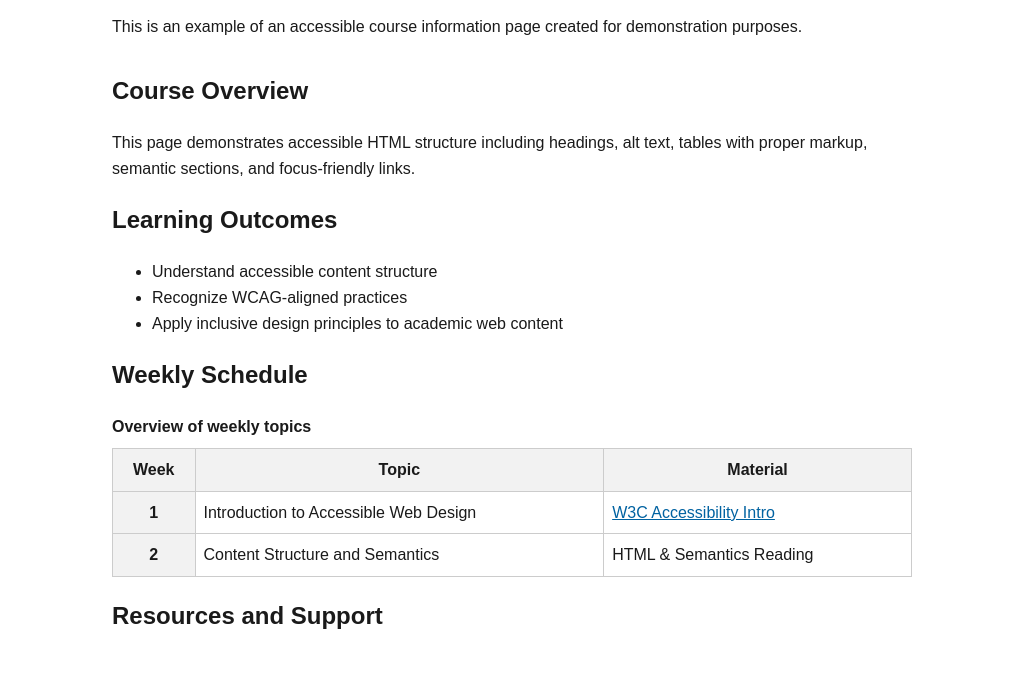
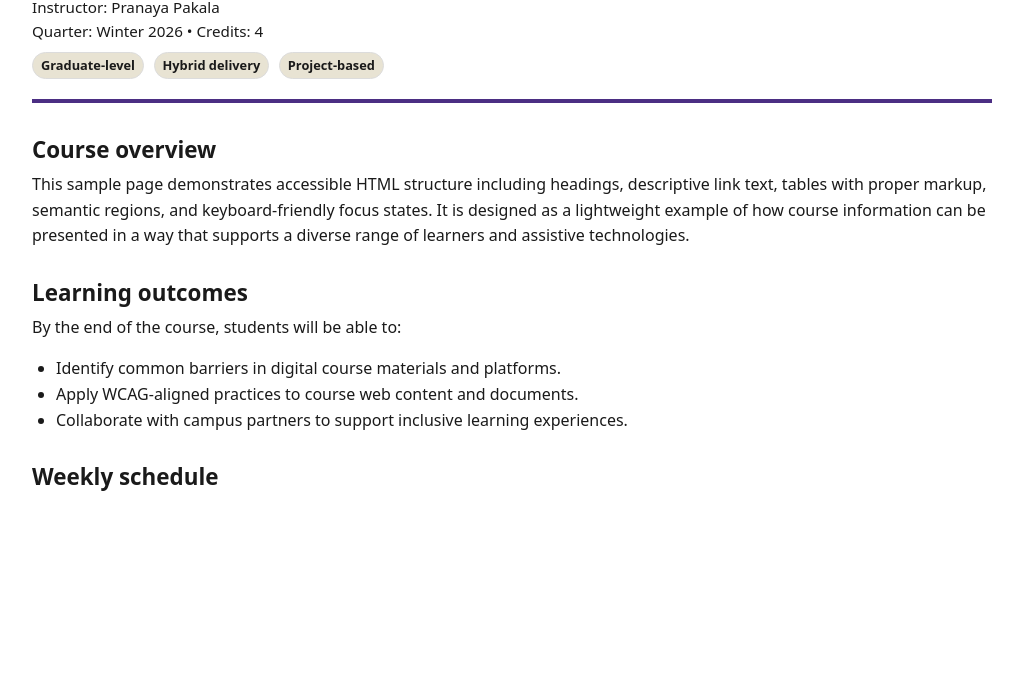
Before and after one commit to pranayapakhal/IMT-598G-Accessibile-version, a plain HTML site: page index.html in a window 1280 px wide. Shown: the part 100-800 px from the top of the page, without its empty margins (128-1151 px from the left). Drawn offline with Linux system fonts and the light colour scheme.

Commit message:
Update index.html

```diff
--- a/index.html
+++ b/index.html
@@ -3,105 +3,214 @@
 <head>
   <meta charset="UTF-8" />
   <meta name="viewport" content="width=device-width, initial-scale=1" />
-  <title>IMT 598G – Accessible Course Sample</title>
+  <title>IMT 598G – Accessible Course Page Sample</title>
+
+  <!-- Basic WCAG-friendly styling -->
   <style>
+    :root {
+      /* UW-ish but high contrast */
+      --color-bg: #ffffff;
+      --color-text: #1a1a1a;
+      --color-primary: #4b2e83;   /* husky purple */
+      --color-accent: #e8e3d3;    /* soft gold */
+      --color-border: #dcdcdc;
+      --color-focus: #ffb600;     /* strong focus outline */
+    }
+
+    * {
+      box-sizing: border-box;
+    }
+
     body {
-      font-family: Arial, sans-serif;
+      margin: 0;
+      padding: 1.5rem;
+      font-family: system-ui, -apple-system, "Segoe UI", Arial, sans-serif;
       line-height: 1.6;
-      max-width: 800px;
-      margin: auto;
-      padding: 20px;
-      background-color: #ffffff;
-      color: #1a1a1a;
+      background-color: var(--color-bg);
+      color: var(--color-text);
     }
-    header, footer {
-      margin-bottom: 2rem;
+
+    header,
+    main,
+    footer {
+      max-width: 960px;
+      margin: 0 auto 2rem auto;
     }
-    h1, h2, h3 {
-      font-weight: bold;
+
+    h1,
+    h2,
+    h3 {
+      font-weight: 700;
+      line-height: 1.3;
     }
+
+    h1 {
+      font-size: 2rem;
+      margin-bottom: 0.5rem;
+    }
+
+    h2 {
+      font-size: 1.4rem;
+      margin-top: 1.8rem;
+      margin-bottom: 0.5rem;
+    }
+
+    h3 {
+      font-size: 1.1rem;
+      margin-top: 1.2rem;
+      margin-bottom: 0.3rem;
+    }
+
+    p {
+      margin-top: 0;
+      margin-bottom: 0.8rem;
+    }
+
+    ul {
+      padding-left: 1.5rem;
+    }
+
+    a {
+      color: #015c89; /* blue with good contrast */
+      text-decoration: underline;
+    }
+
+    a:focus,
+    button:focus,
+    input:focus {
+      outline: 3px solid var(--color-focus);
+      outline-offset: 2px;
+    }
+
+    /* Skip link: visible on keyboard focus */
+    .skip-link {
+      position: absolute;
+      left: -999px;
+      top: 0;
+      padding: 0.5rem 0.75rem;
+      background-color: var(--color-primary);
+      color: #ffffff;
+      z-index: 100;
+    }
+
+    .skip-link:focus {
+      left: 0.75rem;
+      top: 0.75rem;
+    }
+
+    header {
+      border-bottom: 4px solid var(--color-primary);
+      padding-bottom: 0.75rem;
+    }
+
+    .course-meta {
+      margin-bottom: 0.5rem;
+      font-size: 0.95rem;
+    }
+
+    .pill {
+      display: inline-block;
+      padding: 0.15rem 0.5rem;
+      margin-right: 0.35rem;
+      border-radius: 999px;
+      background-color: var(--color-accent);
+      border: 1px solid var(--color-border);
+      font-size: 0.8rem;
+      font-weight: 600;
+    }
+
+    /* Table styling with clear borders and caption */
     table {
       width: 100%;
       border-collapse: collapse;
-      margin-top: 1rem;
+      margin-top: 0.75rem;
+      margin-bottom: 1.5rem;
     }
-    th, td {
-      border: 1px solid #cccccc;
-      padding: 8px;
+
+    th,
+    td {
+      border: 1px solid var(--color-border);
+      padding: 0.6rem;
+      text-align: left;
+      vertical-align: top;
     }
-    th {
-      background-color: #f2f2f2;
-      font-weight: bold;
+
+    thead th {
+      background-color: #f5f5f5;
     }
+
     caption {
-      text-align: left;
-      font-weight: bold;
-      padding-bottom: 8px;
+      caption-side: top;
+      padding-bottom: 0.35rem;
+      font-weight: 700;
     }
-    a {
-      color: #0062a1;
+
+    /* Responsive layout */
+    @media (max-width: 640px) {
+      body {
+        padding: 1rem;
+      }
+
+      table,
+      thead,
+      tbody,
+      th,
+      td,
+      tr {
+        font-size: 0.9rem;
+      }
     }
-    a:focus {
-      outline: 2px solid #ffb600;
-      outline-offset: 2px;
+
+    footer {
+      border-top: 1px solid var(--color-border);
+      padding-top: 0.75rem;
+      font-size: 0.85rem;
+      color: #555555;
     }
   </style>
 </head>
 
 <body>
-
-  <a href="#main-content" class="skip-link" style="position:absolute;left:-999px;top:auto;width:1px;height:1px;overflow:hidden;">
+  <!-- Keyboard skip link -->
+  <a class="skip-link" href="#main-content">
     Skip to main content
   </a>
 
   <header>
     <h1>IMT 598G – Accessible Course Page Sample</h1>
-    <p>This is an example of an accessible course information page created for demonstration purposes.</p>
+    <p class="course-meta">
+      Instructor: <span aria-label="Instructor name">Pranaya Pakala</span><br />
+      Quarter: Winter 2026 • Credits: 4
+    </p>
+    <p class="course-meta" aria-label="Course attributes">
+      <span class="pill">Graduate-level</span>
+      <span class="pill">Hybrid delivery</span>
+      <span class="pill">Project-based</span>
+    </p>
   </header>
 
   <main id="main-content">
     <section aria-labelledby="overview-heading">
-      <h2 id="overview-heading">Course Overview</h2>
+      <h2 id="overview-heading">Course overview</h2>
       <p>
-        This page demonstrates accessible HTML structure including headings, alt text,
-        tables with proper markup, semantic sections, and focus-friendly links.
+        This sample page demonstrates accessible HTML structure including headings,
+        descriptive link text, tables with proper markup, semantic regions, and
+        keyboard-friendly focus states. It is designed as a lightweight example
+        of how course information can be presented in a way that supports
+        a diverse range of learners and assistive technologies.
       </p>
     </section>
 
-    <section aria-labelledby="outcomes-heading">
-      <h2 id="outcomes-heading">Learning Outcomes</h2>
+    <section aria-labelledby="learning-outcomes-heading">
+      <h2 id="learning-outcomes-heading">Learning outcomes</h2>
+      <p>By the end of the course, students will be able to:</p>
       <ul>
-        <li>Understand accessible content structure</li>
-        <li>Recognize WCAG-aligned practices</li>
-        <li>Apply inclusive design principles to academic web content</li>
+        <li>Identify common barriers in digital course materials and platforms.</li>
+        <li>Apply WCAG-aligned practices to course web content and documents.</li>
+        <li>Collaborate with campus partners to support inclusive learning experiences.</li>
       </ul>
     </section>
 
     <section aria-labelledby="schedule-heading">
-      <h2 id="schedule-heading">Weekly Schedule</h2>
-      <table>
-        <caption>Overview of weekly topics</caption>
-        <thead>
-          <tr>
-            <th scope="col">Week</th>
-            <th scope="col">Topic</th>
-            <th scope="col">Material</th>
-          </tr>
-        </thead>
-        <tbody>
-          <tr>
-            <th scope="row">1</th>
-            <td>Introduction to Accessible Web Design</td>
-            <td><a href="https://www.w3.org/WAI/fundamentals/accessibility-intro/">W3C Accessibility Intro</a></td>
-          </tr>
-          <tr>
-            <th scope="row">2</th>
-            <td>Content Structure and Semantics</td>
-            <td>HTML & Semantics Reading</td>
-          </tr>
-        </tbody>
-      </table>
-    </section>
-
-    <section aria-labelledby="resources-heading">
-      <h2 id="resources-heading">Resources and Support</h2>
+      <h2 id="schedule-heading">Weekly schedule</h2>
+      <p>
```
